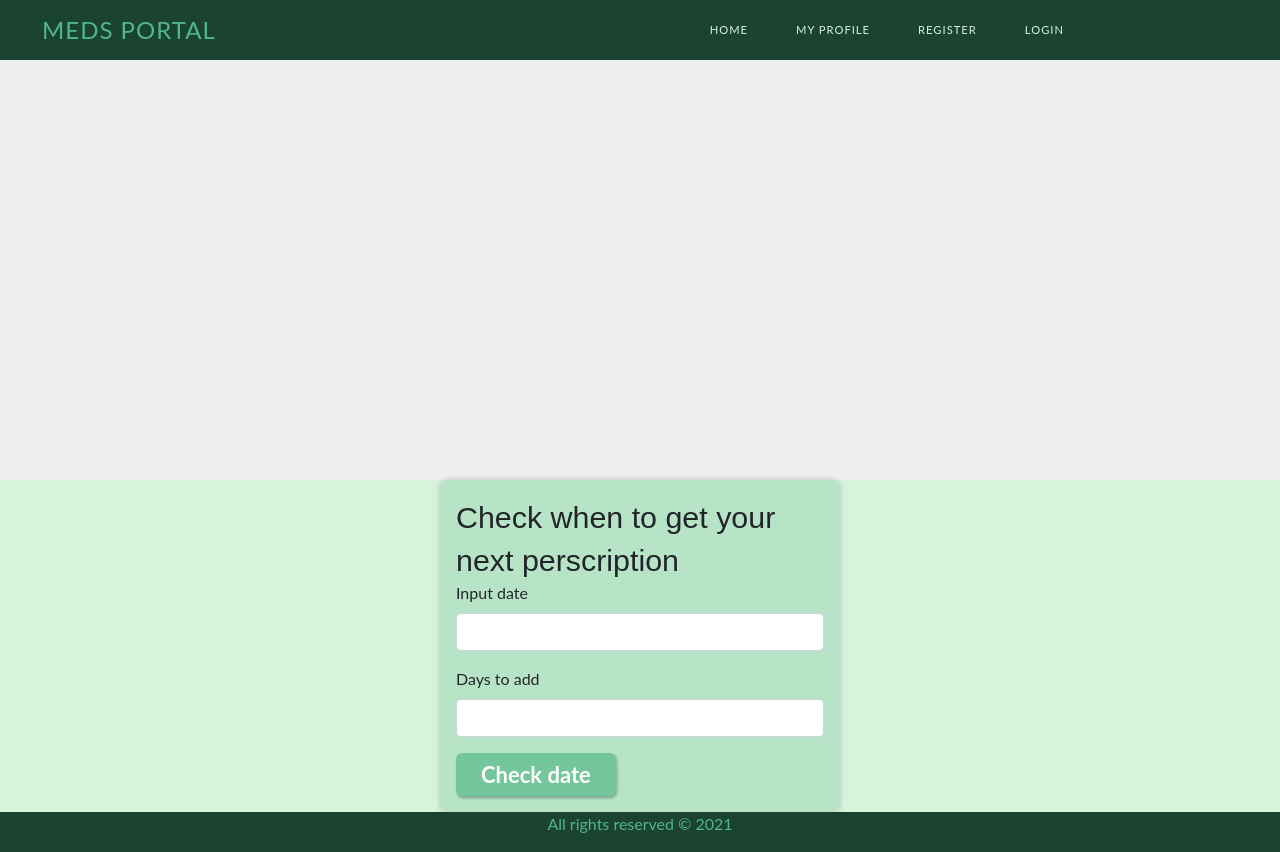
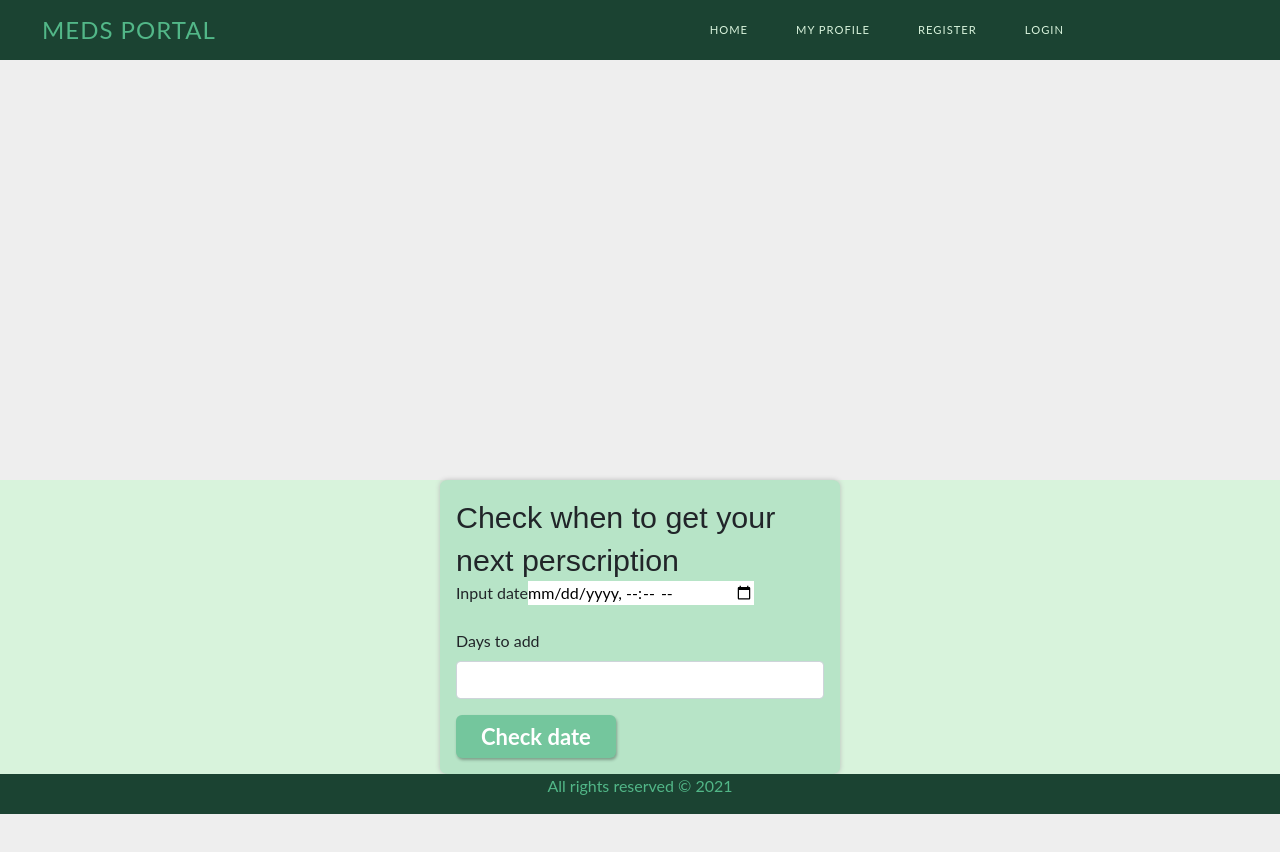
Before and after one commit to LubenSirakov/meds-portal, a React (Create React App) app: page /my-meds in a window 1280 px wide. After the commit the page ends 814 px from the top, so only its background shows below. Built offline with nearby package versions, Linux system fonts and the light colour scheme.

Commit message:
fixed  addDate function

```diff
--- a/src/components/DateCheck/DateCheck.js
+++ b/src/components/DateCheck/DateCheck.js
@@ -2,34 +2,32 @@ import './DateCheck.css';
 // import dateCalculator from '../../dateCalculator/dateCalculator.js';
 
 function DateCheck() {
-
-
 
     const checkDate = (e) => {
         e.preventDefault();
 
         let formData = new FormData(e.currentTarget);
         let startDate = formData.get('start-date');
-        let daysToAdd = formData.get('days-to-add');
-
+        let daysToAdd = Number(formData.get('days-to-add'));
 
         const addDate = (date, days) => {
+
             let result = new Date(date);
-
-            result.setDate(result.getDate() + days);
+            result.setUTCDate(result.getDate() + days);
 
             let day = result.getDate();
+
             let month = result.getMonth();
             month = month + 1;
+
             let year = result.getFullYear();
 
             let nextDate = `${day}-${month}-${year}`;
             console.log(nextDate);
         }
 
-        let newDate = addDate(startDate, daysToAdd);
+        addDate(startDate, daysToAdd);
 
-        // console.log(newDate);
         // let result = dateCalculator(startDate, daysToAdd);
 
     }
@@ -37,14 +35,18 @@ function DateCheck() {
     return (
         <form className="date-check-wrapper" onSubmit={checkDate}>
             <h2>Check when to get your next perscription</h2>
+
             <div className="mb-3">
                 <label for="input-date" className="form-label">Input date</label>
-                <input type="text" className="form-control" name="start-date" id="input-date" />
+                <input id="party" type="datetime-local" name="start-date"/>
+
             </div>
+
             <div className="mb-3">
                 <label for="input-days" className="form-label">Days to add</label>
-                <input type="text" className="form-control" name="days-to-add" id="input-days" />
+                <input type="number" className="form-control" name="days-to-add" id="input-days" />
             </div>
+
             <input className="button submit" type="submit" value="Check date" />
         </form>
     );
```
